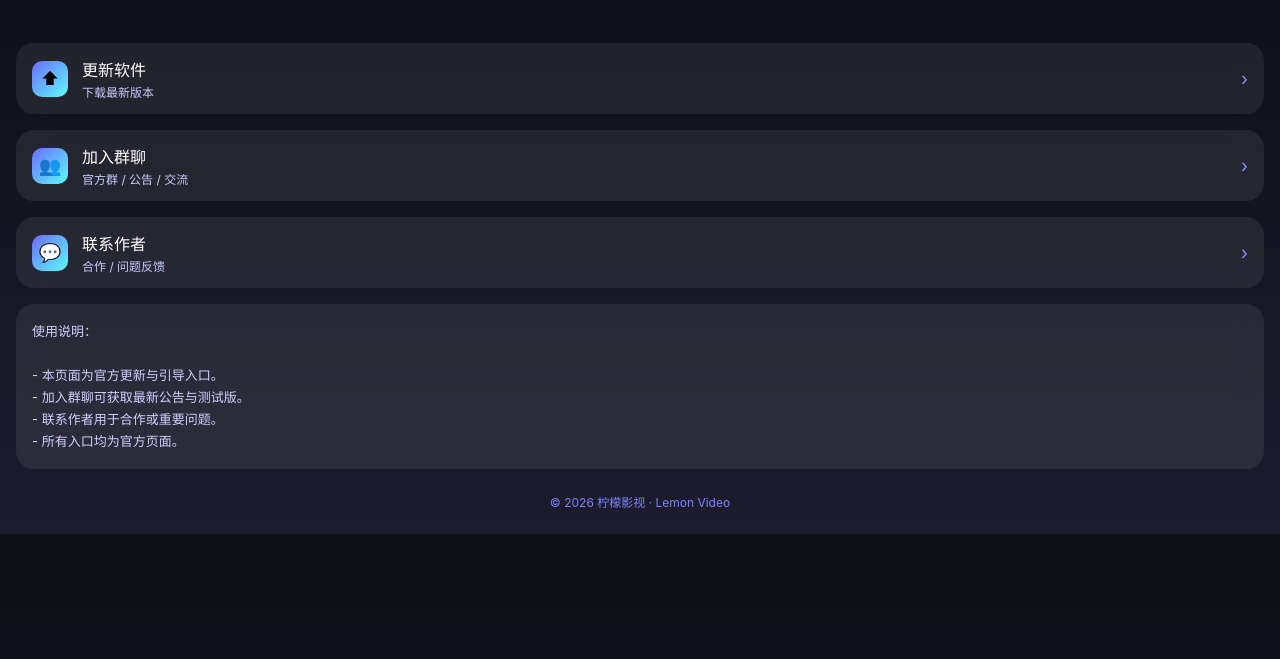
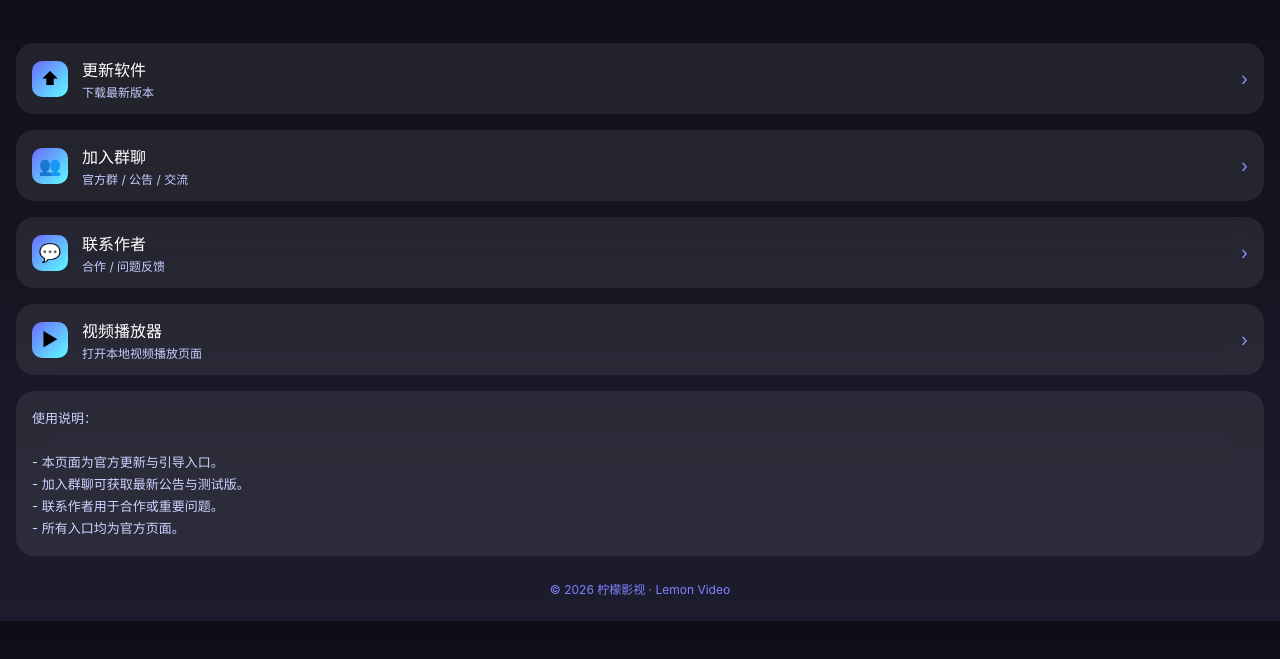
Before and after one commit to bobmaster-h/bobmaster-h.github.io, a plain HTML site: page index.html in a window 1280 px wide. Shown: the part 99-758 px from the top of the page. Drawn offline with Linux system fonts and the light colour scheme.

Commit message:
Add video player button to index.html
Added a new section for video player access.

```diff
--- a/index.html
+++ b/index.html
@@ -4,35 +4,29 @@
 <meta charset="UTF-8">
 <meta name="viewport" content="width=device-width, initial-scale=1.0">
 <title>Lemon Video</title>
-
 <style>
 * {
     box-sizing: border-box;
     font-family: -apple-system, BlinkMacSystemFont, "PingFang SC", sans-serif;
 }
-
 body {
     margin: 0;
     background: linear-gradient(180deg, #0e0e16, #1c1c2e);
     color: #fff;
 }
-
 .header {
     padding: 30px 20px 16px;
 }
-
 .header h1 {
     margin: 0;
     font-size: 28px;
     font-weight: 600;
 }
-
 .header p {
     margin-top: 6px;
     font-size: 14px;
     color: #a8acff;
 }
-
 .section {
     margin: 16px;
     background: rgba(255,255,255,0.08);
@@ -40,7 +34,6 @@ body {
     border-radius: 18px;
     overflow: hidden;
 }
-
 .item {
     display: flex;
     align-items: center;
@@ -49,11 +42,9 @@ body {
     text-decoration: none;
     border-bottom: 1px solid rgba(255,255,255,0.08);
 }
-
 .item:last-child {
     border-bottom: none;
 }
-
 .icon {
     width: 36px;
     height: 36px;
@@ -66,33 +57,27 @@ body {
     font-size: 18px;
     color: #000;
 }
-
 .text {
     flex: 1;
 }
-
 .title {
     font-size: 16px;
 }
-
 .desc {
     font-size: 12px;
     color: #c8cbff;
     margin-top: 2px;
 }
-
 .arrow {
     font-size: 18px;
     color: #8b8fff;
 }
-
 .tip {
     padding: 16px;
     font-size: 13px;
     color: #cfd2ff;
     line-height: 1.7;
 }
-
 .footer {
     text-align: center;
     margin: 24px 0;
@@ -101,14 +86,11 @@ body {
 }
 </style>
 </head>
-
 <body>
-
 <div class="header">
     <h1>柠檬更新地址</h1>
     <p>请通过以下入口获取最新版本与帮助</p>
 </div>
-
 <!-- 更新 -->
 <div class="section">
     <a class="item" href="https://share.feijipan.com/s/pjWaa15C">
@@ -120,7 +102,6 @@ body {
         <div class="arrow">›</div>
     </a>
 </div>
-
 <!-- 加入群聊 -->
 <div class="section">
     <a class="item" href="index2.html">
@@ -132,7 +113,6 @@ body {
         <div class="arrow">›</div>
     </a>
 </div>
-
 <!-- 联系作者 -->
 <div class="section">
     <a class="item" href="index2.html">
@@ -140,6 +120,18 @@ body {
         <div class="text">
             <div class="title">联系作者</div>
             <div class="desc">合作 / 问题反馈</div>
+        </div>
+        <div class="arrow">›</div>
+    </a>
+</div>
+
+<!-- =====新增：视频播放器按钮===== -->
+<div class="section">
+    <a class="item" href="player.html">
+        <div class="icon">▶</div>
+        <div class="text">
+            <div class="title">视频播放器</div>
+            <div class="desc">打开本地视频播放页面</div>
         </div>
         <div class="arrow">›</div>
     </a>
@@ -154,10 +146,8 @@ body {
         - 所有入口均为官方页面。
     </div>
 </div>
-
 <div class="footer">
     © 2026 柠檬影视 · Lemon Video
 </div>
-
 </body>
 </html>
```
